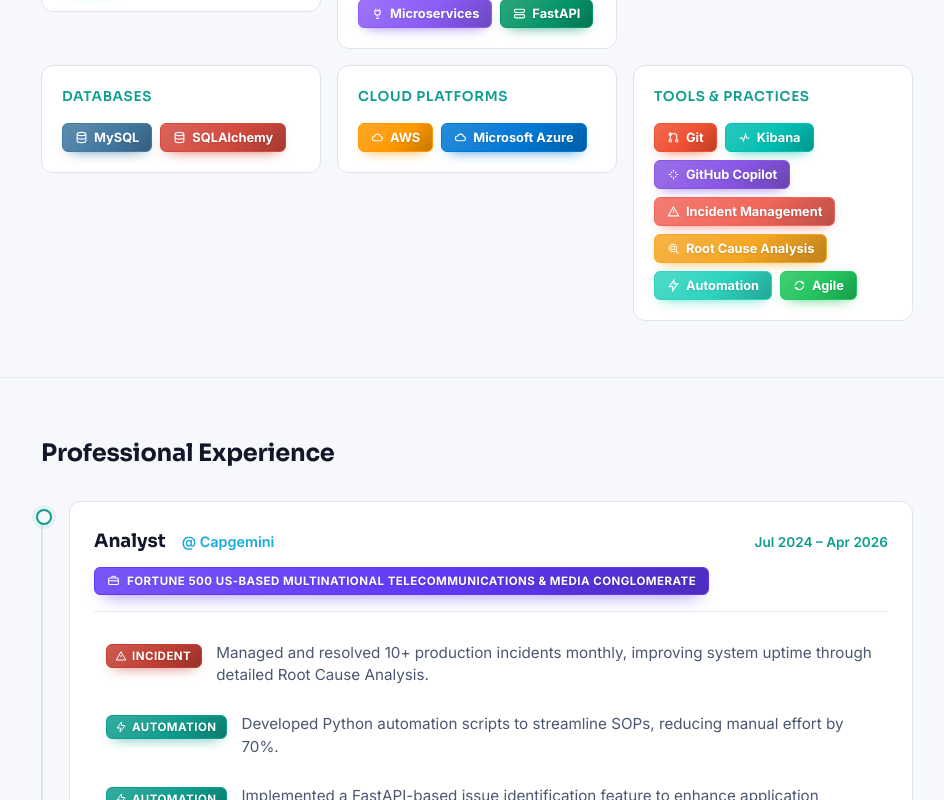
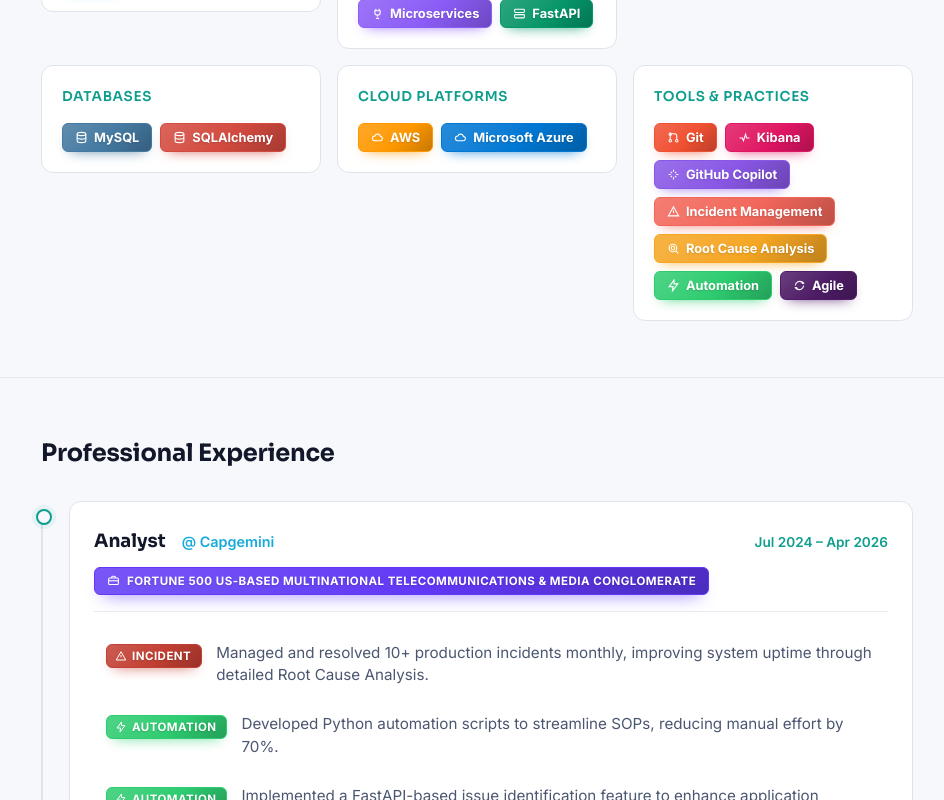
Before and after one commit to saravanansaranraj27/portfolio-website, a React (Vite) app: page / in a window 1280 px wide. Shown: the part 1060-1860 px from the top of the page, without its empty margins (163-1107 px from the left). Built offline with nearby package versions, Linux system fonts and the light colour scheme.

Commit message:
Update portfolio with new projects and UI

```diff
--- a/src/App.jsx
+++ b/src/App.jsx
@@ -61,12 +61,12 @@
   AWS: { color: "#ff9900", Icon: CloudIcon },
   "Microsoft Azure": { color: "#0078d4", Icon: CloudIcon },
   Git: { color: "#f05032", Icon: GitBranchIcon },
-  Kibana: { color: "#00bfb3", Icon: ActivityIcon },
+  Kibana: { color: "#E01563", Icon: ActivityIcon },
   "GitHub Copilot": { color: "#8957e5", Icon: SparkleIcon },
   "Incident Management": { color: "#f2665a", Icon: AlertIcon },
   "Root Cause Analysis": { color: "#f5a623", Icon: TargetIcon },
-  Automation: { color: "#2dd4bf", Icon: BoltIcon },
-  Agile: { color: "#22c55e", Icon: RefreshIcon },
+  Automation: { color: "#2ECC71", Icon: BoltIcon },
+  Agile: { color: "#4E1C66", Icon: RefreshIcon },
   JWT: { color: "#d63aff", Icon: KeyIcon },
   Vite: { color: "#8a67f8", Icon: BoltIcon },
   RxJS: { color: "#b7178c", Icon: WaveIcon },
@@ -231,7 +231,7 @@
     { name: "Experience", href: "#experience" },
     { name: "Projects", href: "#projects" },
     { name: "Education", href: "#education" },
-    { name: "Certifications", href: "#certifications" },
+    { name: "Badges", href: "#certifications" },
   ];
 
   const skills = [
--- a/src/index.css
+++ b/src/index.css
@@ -1000,16 +1000,16 @@
 .chip-automation {
   background: linear-gradient(
     135deg,
-    color-mix(in srgb, var(--teal) 85%, white) 0%,
-    var(--teal) 55%,
-    color-mix(in srgb, var(--teal) 78%, black) 100%
+    color-mix(in srgb, #2ecc71 85%, white) 0%,
+    #2ecc71 55%,
+    color-mix(in srgb, #2ecc71 78%, black) 100%
   );
-  border: 1px solid var(--teal);
-  box-shadow: 0 6px 14px -8px var(--teal);
+  border: 1px solid #2ecc71;
+  box-shadow: 0 6px 14px -8px #2ecc71;
 }
 
 .chip-automation:hover {
-  box-shadow: 0 10px 20px -8px var(--teal);
+  box-shadow: 0 10px 20px -8px #2ecc71;
 }
 
 .chip-rca {
```
